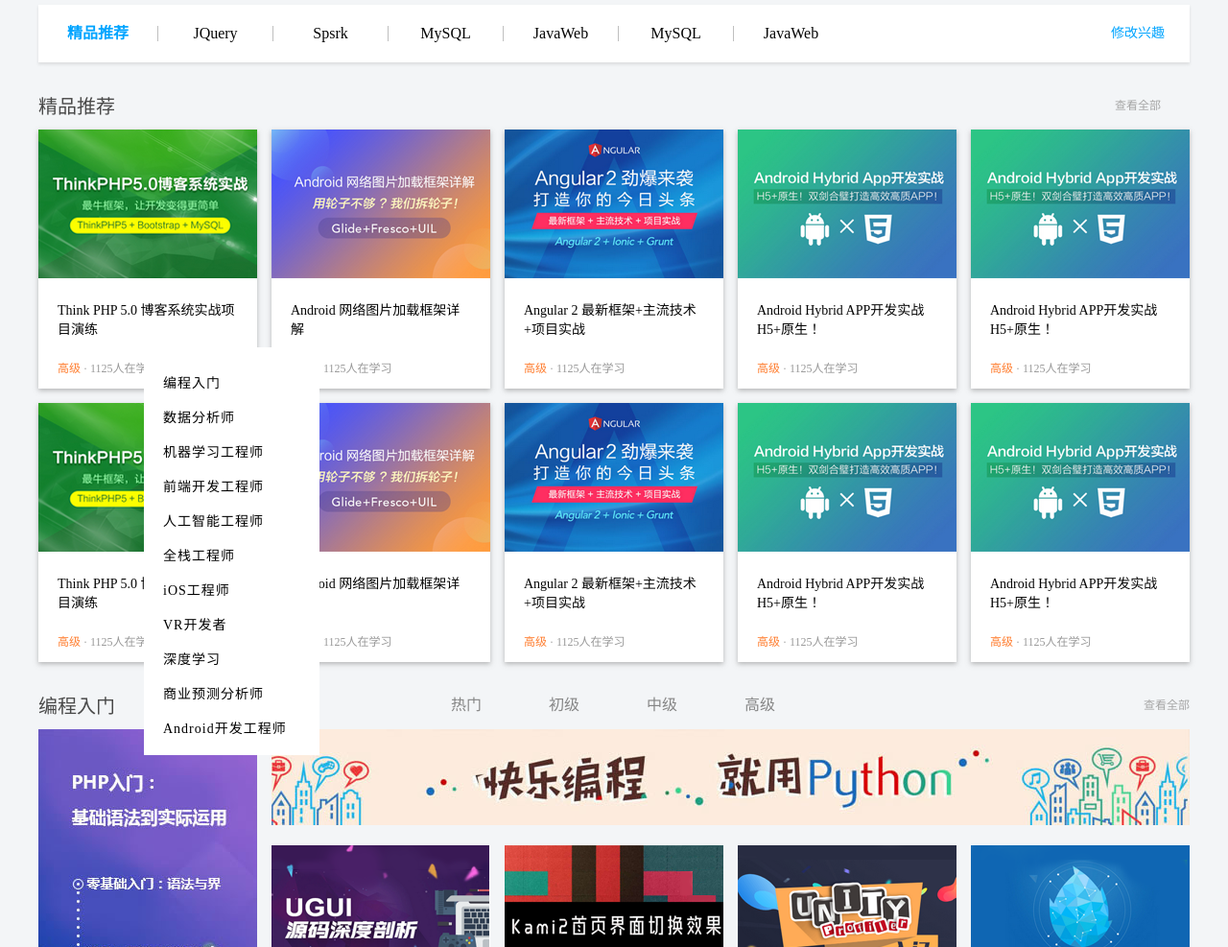
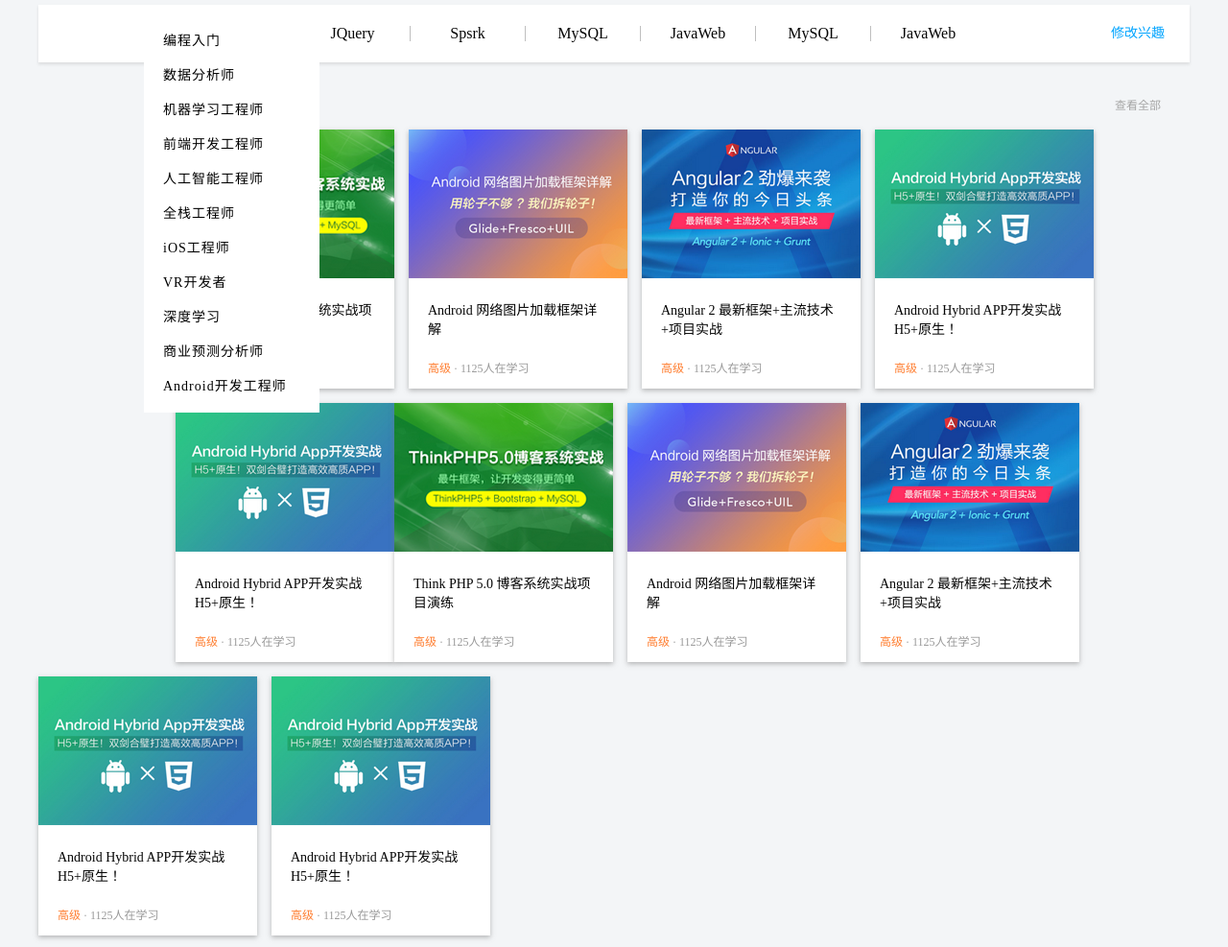
Before and after one commit to digk/practice-html-css-javascript, a plain HTML site: page 01-example/study/index.html in a window 1280 px wide. Shown: the part 548-1535 px from the top of the page at 96% size. Drawn offline with Linux system fonts and the light colour scheme.

Commit message:
version 1.0 Basic version complete

```diff
--- a/01-example/study/css/index.css
+++ b/01-example/study/css/index.css
@@ -488,9 +488,14 @@
 	color: #333333;
 }
 
+
+/* 浮动标题定位栏------------------------------------------------ */
 .column {
-    position: absolute;
-    top: 910px;
+    position: sticky;
+    /* top: 500px; */
+    float: left;
+    margin-top: 8px;
+    top: 20px;
     left: 150px;
     padding: 20px;
     width: 183px;
--- a/01-example/study/index.html
+++ b/01-example/study/index.html
@@ -73,6 +73,23 @@
                 </div>
             </div>
         </div>
+    </div>
+
+    <!-- 浮动标题定位栏----------------------------------- -->
+    <div class="column">
+        <ul>
+            <li><a href="#codestart">编程入门</a></li>
+            <li><a href="#shujufenxi">数据分析师</a></li>
+            <li><a href="#jiqixuexi">机器学习工程师</a></li>
+            <li><a href="#qianduankaifa">前端开发工程师</a></li>
+            <li><a href="#">人工智能工程师</a></li>
+            <li><a href="#">全栈工程师</a></li>
+            <li><a href="#">iOS工程师</a></li>
+            <li><a href="#">VR开发者</a></li>
+            <li><a href="#">深度学习</a></li>
+            <li><a href="#">商业预测分析师</a></li>
+            <li><a href="#">Android开发工程师</a></li>
+        </ul>
     </div>
 
     <!-- 精品推荐 -->
@@ -172,7 +189,7 @@
     </div>
 
     <!-- 编程入门---------------------------------------------------- -->
-    <div class="start wrapper clearfix">
+    <div class="start wrapper clearfix" id="codestart">
         <div class="title2">
             <h2>编程入门</h2>
             <ul>
@@ -222,7 +239,7 @@
     </div>
 
     <!-- 数据分析师---------------------------------------------------- -->
-    <div class="start wrapper clearfix">
+    <div class="start wrapper clearfix" id="shujufenxi">
         <div class="title2">
             <h2>数据分析师</h2>
             <ul>
@@ -272,7 +289,7 @@
     </div>
 
     <!-- 机器学习工程师---------------------------------------------------- -->
-    <div class="start wrapper clearfix">
+    <div class="start wrapper clearfix" id="jiqixuexi">
         <div class="title2">
             <h2>机器学习工程师</h2>
             <ul>
@@ -325,7 +342,7 @@
     </div>
 
     <!-- 前端开发工程师---------------------------------------------------- -->
-    <div class="start wrapper clearfix">
+    <div class="start wrapper clearfix" id="qianduankaifa">
         <div class="title2">
             <h2>前端开发工程师</h2>
             <ul>
@@ -412,9 +429,9 @@
         </div>
     </div>
 
-    <div class="column">
+    <!-- <div class="column">
         <ul>
-            <li><a href="#">编程入门</a></li>
+            <li><a href="#codestart">编程入门</a></li>
             <li><a href="#">数据分析师</a></li>
             <li><a href="#">机器学习工程师</a></li>
             <li><a href="#">前端开发工程师</a></li>
@@ -426,6 +443,6 @@
             <li><a href="#">商业预测分析师</a></li>
             <li><a href="#">Android开发工程师</a></li>
         </ul>
-    </div>
+    </div> -->
 </body>
 </html>
```
